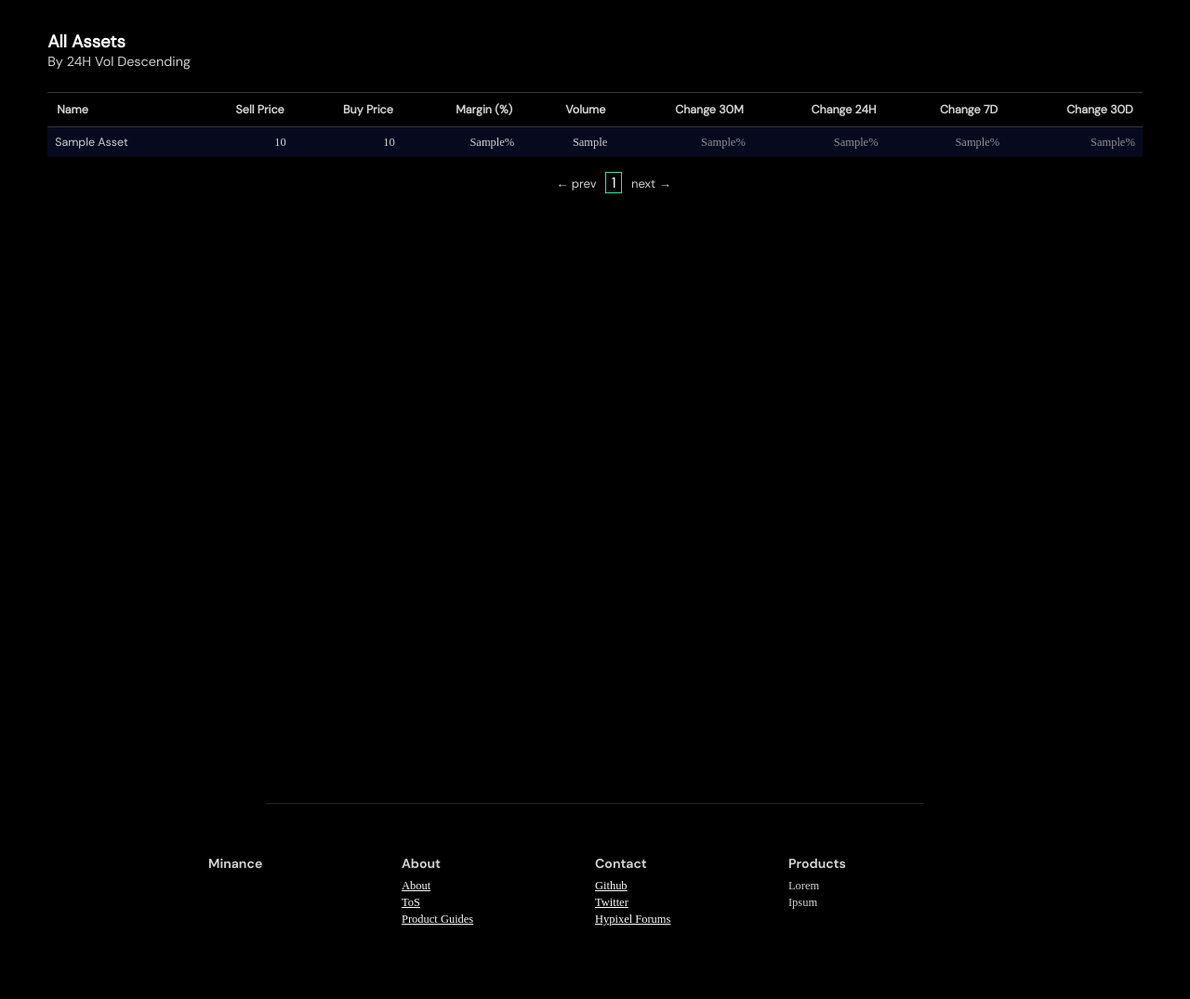
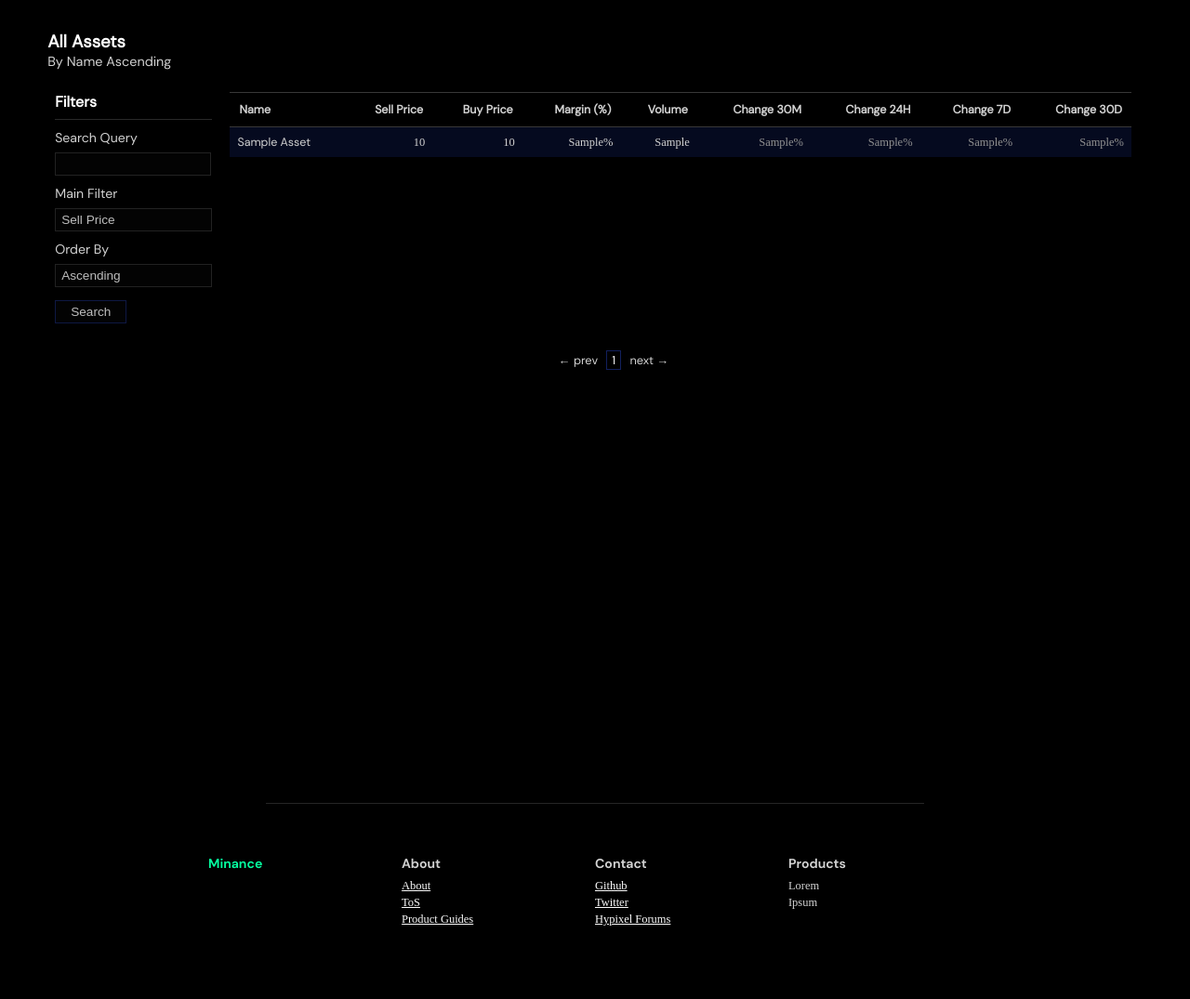
Before and after one commit to minancenet/web, a Python web app: template trade/templates/asset/assets.html in a window 1280 px wide. Shown: the part 71-1146 px from the top of the page at 93% size. Run offline with Jinja, Linux system fonts and the light colour scheme; the template is opened without the code that fills it: most values are stand-ins (such as "Sample title", 1, 10 or a date in 2020); form fields are guessed from the names that the template uses; some libraries are stand-ins or nearby versions; some web fonts are replaced.

Commit message:
filtering on assets page, search queries, order by and filters

```diff
--- a/trade/static/styles/main.css
+++ b/trade/static/styles/main.css
@@ -95,7 +95,7 @@ p {
 }
 
 .highlighted {
-  color: #05ffa1;
+  color: #12205d;
 }
 
 .main-wrapper {
@@ -629,7 +629,7 @@ footer hr {
 }
 
 .dropbtn:hover, .dropbtn:focus {
-  color: #fcfcfc;
+  color: #06e791;
 }
 
 .dropdown {
@@ -948,21 +948,71 @@ footer hr {
 }
 .assets-pagination li {
   display: inline-block;
-  padding: 0px 5.5px;
+  padding: 1px 5px;
+  font-size: 0.8rem;
 }
 .assets-pagination li a {
   text-decoration: none;
   color: #d3d3d3;
 }
 .assets-pagination li.active {
-  border: 1px solid #05ffa1;
+  border: 1px solid #12205d;
 }
 .assets-pagination li.active a {
   color: #fcfcfc;
 }
 
 .pagination-key {
-  font-size: 0.82rem;
+  font-size: 0.74rem;
+}
+
+.filters {
+  padding: 0.5rem;
+  margin-top: 1rem;
+}
+.filters label {
+  font-size: 0.88rem;
+  color: #d3d3d3;
+}
+.filters select {
+  background-color: #030303;
+  color: #bebebe;
+  border: 1px solid #222222;
+  margin: 6px 4px 8px 0px;
+  padding: 4px 6px;
+  width: 100%;
+  font-size: 0.85rem;
+  -moz-appearance: none;
+  /* Firefox */
+  -webkit-appearance: none;
+  /* Safari and Chrome */
+  appearance: none;
+}
+
+.filter-field {
+  width: 100%;
+}
+
+.filter-field[type=text] {
+  margin: 6px 4px 8px 0px;
+  padding: 4px 6px;
+  border-radius: none;
+  font-size: 0.85rem;
+  border: 1px solid #222222;
+  background-color: #030303;
+  color: #bebebe;
+  display: inline-block;
+  width: 91.5%;
+}
+
+.filter-btn {
+  background-color: #030303;
+  border: 1px solid #0e1844;
+  color: #bebebe;
+  border-radius: none;
+  font-size: 0.85rem;
+  margin: 6px 4px 4px 0px;
+  padding: 4px 16px;
 }
 
 /*# sourceMappingURL=main.css.map */
--- a/trade/static/styles/main.scss
+++ b/trade/static/styles/main.scss
@@ -16,6 +16,7 @@ $--COLOR-cta-lighter: rgb(14, 24, 68);
 $--COLOR-cta-light: rgb(18, 32, 93);
 $--COLOR-cta-darker: rgb(4, 7, 20);
 $--COLOR-highlighted: #05ffa1;
+$--COLOR-highlighted-alt: #06e791;
 
 html,
 body {
@@ -109,7 +110,7 @@ p {
 }
 
 .bold { font-family: "DM Sans Bold"; }
-.highlighted { color: $--COLOR-highlighted; }
+.highlighted { color: $--COLOR-cta-light; }
 
 .main-wrapper {
   min-height: 100vh;
@@ -658,7 +659,7 @@ footer {
 }
 
 .dropbtn:hover, .dropbtn:focus {
-  color: $--COLOR-text-alt;
+  color: $--COLOR-highlighted-alt;
 }
 
 .dropdown {
@@ -995,7 +996,8 @@ footer {
   text-align: center;
   li {
     display: inline-block;
-    padding: 0px 5.5px;
+    padding: 1px 5px;
+    font-size: 0.8rem;
 
     a {
       text-decoration: none;
@@ -1003,7 +1005,7 @@ footer {
     }
 
     &.active {
-      border: 1px solid $--COLOR-highlighted;
+      border: 1px solid $--COLOR-cta-light;
 
       a {
         color: $--COLOR-text-alt;
@@ -1013,5 +1015,55 @@ footer {
 }
 
 .pagination-key {
-  font-size: 0.82rem;
+  font-size: 0.74rem;
 }
+
+.filters {
+  padding: 0.5rem;
+  margin-top: 1rem;
+
+  label {
+    font-size: 0.88rem;
+    color: $--COLOR-text;
+  }
+
+  select {
+    background-color: #030303;
+    color: #bebebe;
+    border: 1px solid #222222;
+    margin: 6px 4px 8px 0px;
+    padding: 4px 6px;
+    width: 100%;
+    font-size: 0.85rem;
+    -moz-appearance:none; /* Firefox */
+    -webkit-appearance:none; /* Safari and Chrome */
+    appearance:none;
+  }
+}
+
+
+.filter-field {
+  width: 100%;
+}
+
+.filter-field[type=text] {
+  margin: 6px 4px 8px 0px;
+  padding: 4px 6px;
+  border-radius: none;
+  font-size: 0.85rem;
+  border: 1px solid #222222;
+  background-color: #030303;
+  color: #bebebe;
+  display: inline-block;
+  width: 91.5%;
+}
+
+.filter-btn {
+  background-color: #030303;
+  border: 1px solid $--COLOR-cta-lighter;
+  color: #bebebe;
+  border-radius: none;
+  font-size: 0.85rem;
+  margin: 6px 4px 4px 0px;
+  padding: 4px 16px;
+}
--- a/trade/templates/asset/assets.html
+++ b/trade/templates/asset/assets.html
@@ -1,7 +1,48 @@
 {% extends "layouts/layout.html" %}
 {% block content %}
 <h3 class="b">All Assets</h3>
-<p class="light">By 24H Vol Descending</p>
+<p class="light">
+  By
+  {% if request.args.get("mainFilter") %}
+    {{ request.args.get("mainFilter")|capitalize }}
+    {% if request.args.get("orderBy") == "asc" %}
+      Ascending
+    {% else %}
+      Descending
+    {% endif %}
+  {% else %}
+    Name Ascending
+  {% endif %}
+</p>
+
+<div class="row">
+  <div class="col-2">
+    <div class="filters">
+      <h4>Filters</h4>
+      <hr style="height: 1px; background-color: #292929; border: none;">
+      <form method="GET" action="{{ url_for('asset.filterAssets') }}">
+        <label>Search Query</label>
+        <input class="filter-field" name="search" type="text" value="{{request.args.get('search') if request.args.get('search') != None else ''}}">
+        <br>
+        <label>Main Filter</label>
+        <select name="mainFilter">
+          <option {{ "selected=selected" if request.args.get("mainFilter") == "sell" else "" }} value="sell">Sell Price</option>
+          <option {{ "selected=selected" if request.args.get("mainFilter") == "buy" else "" }} value="buy">Buy Price</option>
+          <option {{ "selected=selected" if request.args.get("mainFilter") == "volume" else "" }} value="volume">Volume</option>
+          <option {{ "selected=selected" if request.args.get("mainFilter") == "margin" else "" }} value="margin">Margin (%)</option>
+        </select>
+        <br>
+        <label>Order By</label>
+        <select name="orderBy">
+          <option {{ 'selected=selected' if request.args.get('orderBy') == 'asc' else '' }} value="asc">Ascending</option>
+          <option {{ 'selected=selected' if request.args.get('orderBy') == 'desc' else '' }} value="desc">Descending</option>
+        </select>
+        <br>
+        <button class="filter-btn" type="submit">Search</button>
+      </form>
+    </div>
+  </div>
+  <div class="col-10">
     <table class="assets-table">
       <tr>
         <th class="letter-td">Name</th>
@@ -19,7 +60,7 @@
           <a href="#"><td class="letter-td">{{ asset.name.title().replace("_", " ") }}</td></a>
           <td class="number-td">{{ asset.sellPrice }}</td>
           <td class="number-td">{{ asset.buyPrice }}</td>
-      <td class="number-td">{{ asset.calcMargin }}%</td>
+          <td class="number-td">{{ asset.printMargin }}%</td>
           <td class="number-td">{{ asset.volumeAbr }}</td>
           {% if asset.movingValue > 0 %}
             <td class="number-td green">{{ asset.movingValue }}%</td>
@@ -40,21 +81,23 @@
         </tr>
       {% endfor %}
     </table>
+  </div>
+</div>
 
 <ul class="assets-pagination">
-  <li class="pagination-key"><a href="{{ url_for('asset.assets', page=assets.page-1) }}">&larr; prev</a></li>
+  <li class="pagination-key"><a href="{{ url_for('asset.assets', page=assets.page-1, mainFilter=request.args.get('mainFilter'), orderBy=request.args.get('orderBy')) }}">&larr; prev</a></li>
   {% for page_num in assets.iter_pages(left_edge=1, right_edge=1, left_current=8, right_current=8) %}
     {% if page_num %}
       {% if assets.page == page_num %}
-        <li class="active"><a href="{{ url_for('asset.assets', page=page_num) }}">{{ page_num }}</a></li>
+        <li class="active"><a href="{{ url_for('asset.filterAssets', mainFilter=request.args.get('mainFilter'), orderBy=request.args.get('orderBy')) }}">{{ page_num }}</a></li>
       {% else %}
-        <li><a href="{{ url_for('asset.assets', page=page_num) }}">{{ page_num }}</a></li>
+        <li><a href="{{ url_for('asset.filterAssets', page=page_num, mainFilter=request.args.get('mainFilter'), orderBy=request.args.get('orderBy')) }}">{{ page_num }}</a></li>
       {% endif %}
     {% else %}
       <span class="highlighted">...</span>
     {% endif %}
   {% endfor %}
-  <li class="pagination-key"><a href="{{ url_for('asset.assets', page=assets.page+1) }}">next &rarr;</a></li>
+  <li class="pagination-key"><a href="{{ url_for('asset.assets', page=assets.page+1, mainFilter=request.args.get('mainFilter'), orderBy=request.args.get('orderBy')) }}">next &rarr;</a></li>
 </ul>
 
 {% endblock content %}
--- a/trade/templates/layouts/footer.html
+++ b/trade/templates/layouts/footer.html
@@ -2,7 +2,7 @@
 <div class="footer">
   <div class="row">
     <div class="col-3">
-      <h5><a href="https://minance.net/">Minance</a></h5>
+      <h5><a href="https://minance.net/" style="color: #05ffa1;">Minance</a></h5>
     </div>
     <div class="col-3">
       <h5>About</h5>
--- a/trade/templates/layouts/head.html
+++ b/trade/templates/layouts/head.html
@@ -6,7 +6,7 @@
 
 <script src="{{ url_for('static', filename='js/dropdown.js') }}"></script>
 <script src="{{ url_for('static', filename='js/tabs.js') }}"></script>
-<script src="{{ url_for('static', filename='js/modal.js') }}"></script>
+<!-- <script src="{{ url_for('static', filename='js/modal.js') }}"></script> -->
 <script src="{{ url_for('static', filename='js/notification.js') }}"></script>
 
 <title>Minance | {{ title }}</title>
```
Also changed, not shown: trade/asset/routes.py (+38 -2 lines), trade/models.py (+10 -2 lines), README.md, 1 other file. Lines whose indentation alone changed are shown as unchanged.
